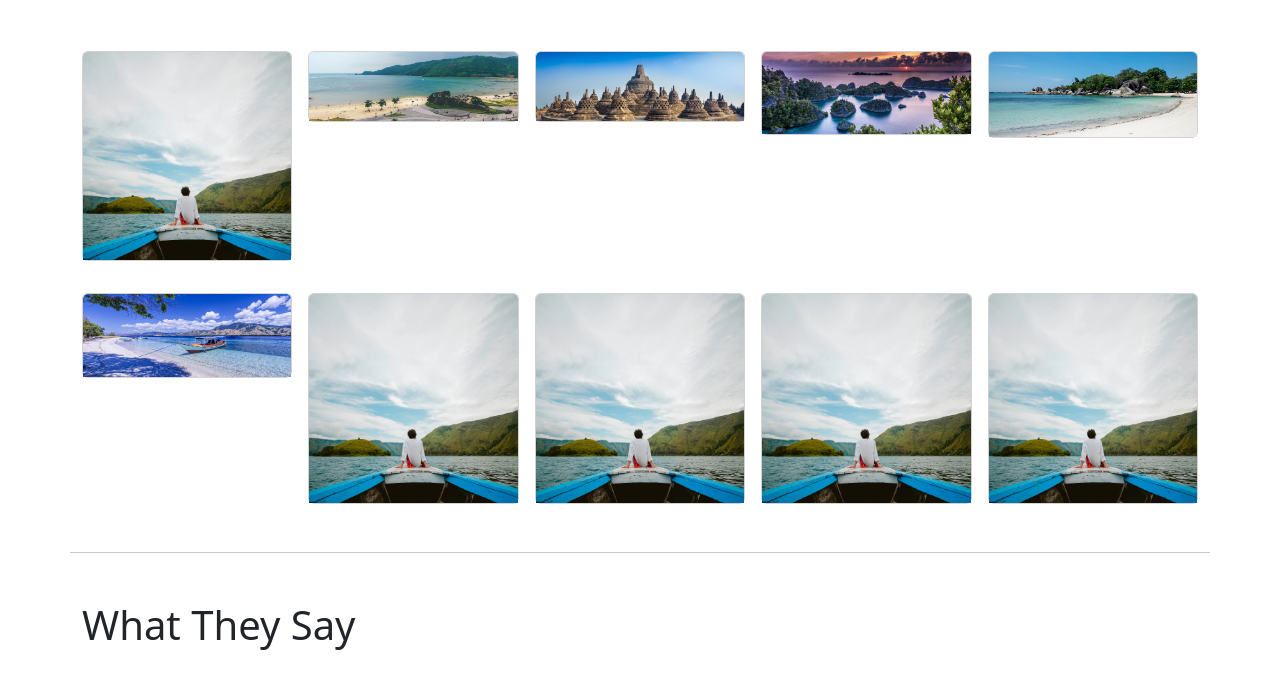
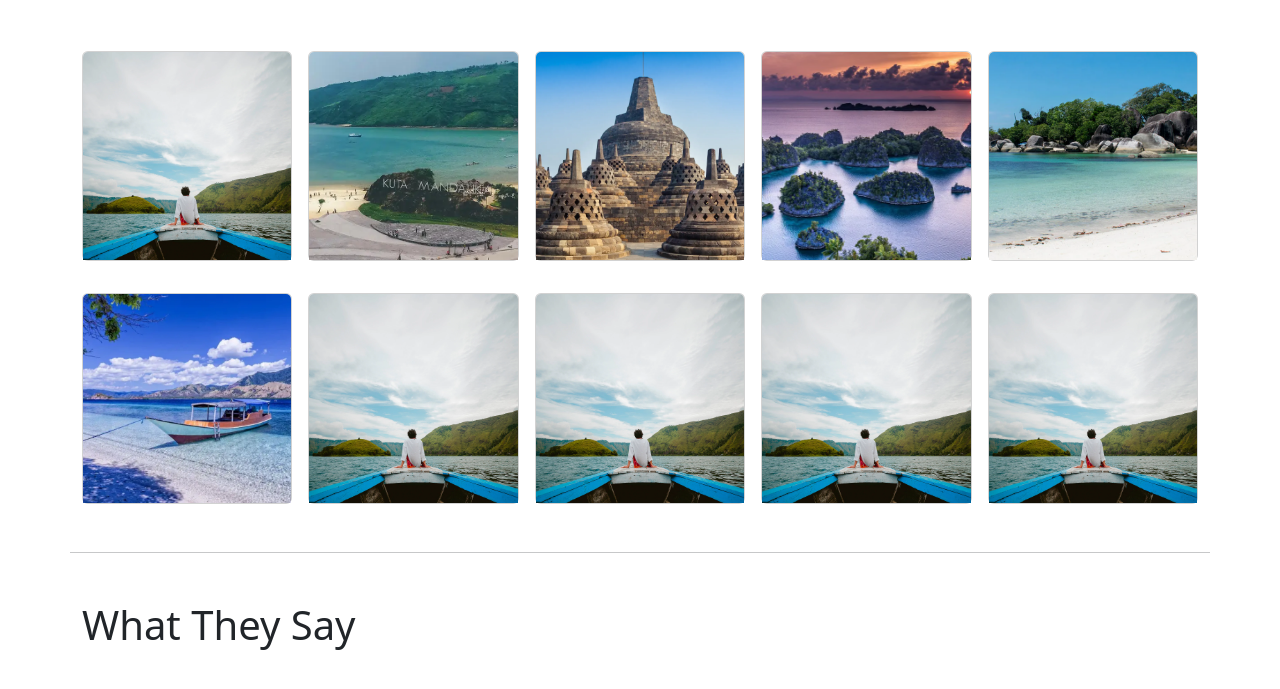
Before and after one commit to mahadwi/travel, a plain HTML site: page index.html in a window 1280 px wide. Shown: the part 625-1314 px from the top of the page. Drawn offline with nearby package versions, Linux system fonts and the light colour scheme; files whose address does not match are found by name.

Commit message:
perbaikan thumbnail

```diff
--- a/index.html
+++ b/index.html
@@ -70,29 +70,29 @@
       </div>
       <div class="col">
         <div class="card">
-          <img src="/assets/img/header.webp" class="card-img-top scale-img object-fit-cover w-100 h-100" alt="thumbnail">
+          <img src="/assets/img/mandalika-thumbnail.webp" class="card-img-top scale-img object-fit-cover w-100 h-100" alt="thumbnail">
         </div>
       </div>
       <div class="col">
         <div class="card">
-          <img src="/assets/img/headerborobudur.webp" class="card-img-top scale-img object-fit-cover w-100 h-100" alt="thumbnail">
+          <img src="/assets/img/headerborobudur-thumbnail.webp" class="card-img-top scale-img object-fit-cover w-100 h-100" alt="thumbnail">
         </div>
       </div>
       <div class="col">
         <div class="card">
-          <img src="/assets/img/rajaampatH.webp" class="card-img-top scale-img object-fit-cover w-100 h-100" alt="thumbnail">
+          <img src="/assets/img/rajaampatH-thumbnail.webp" class="card-img-top scale-img object-fit-cover w-100 h-100" alt="thumbnail">
         </div>
       </div>
       <div class="col">
         <div class="card">
-          <img src="/assets/img/Header_TanjungKelayang.webp" class="card-img-top scale-img object-fit-cover w-100 h-100" alt="thumbnail">
+          <img width="200px" height="200px" src="/assets/img/Header_TanjungKelayang-thumbnail.webp" class="card-img-top scale-img object-fit-cover w-100 h-100" alt="thumbnail">
         </div>
       </div>
     </div>
     <div class="row row-cols-2 row-cols-lg-5 g-2 g-lg-3 mt-3">
       <div class="col">
         <div class="card position-relative">
-          <img src="/assets/img/floresH.webp" class="card-img-top scale-img object-fit-cover w-100 h-100" alt="thumbnail">
+          <img src="/assets/img/floresH.png" class="card-img-top scale-img object-fit-cover w-100 h-100" alt="thumbnail">
         </div>
       </div>
       <div class="col">
```
Also changed, not shown: assets/img/Header_TanjungKelayang-thumbnail.webp (added), assets/img/floresH.png (added), assets/img/headerborobudur-thumbnail.webp (added), assets/img/mandalika-thumbnail.webp (added), assets/img/mandalka.webp (added), assets/img/rajaampatH-thumbnail.webp (added).
